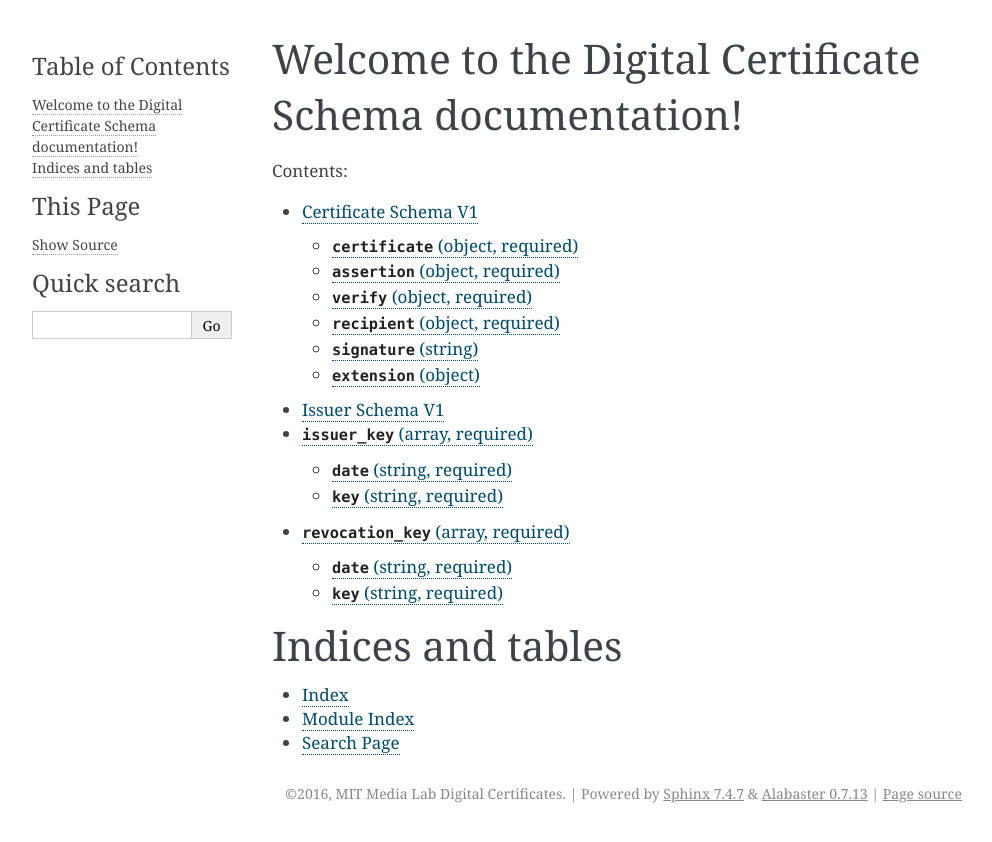
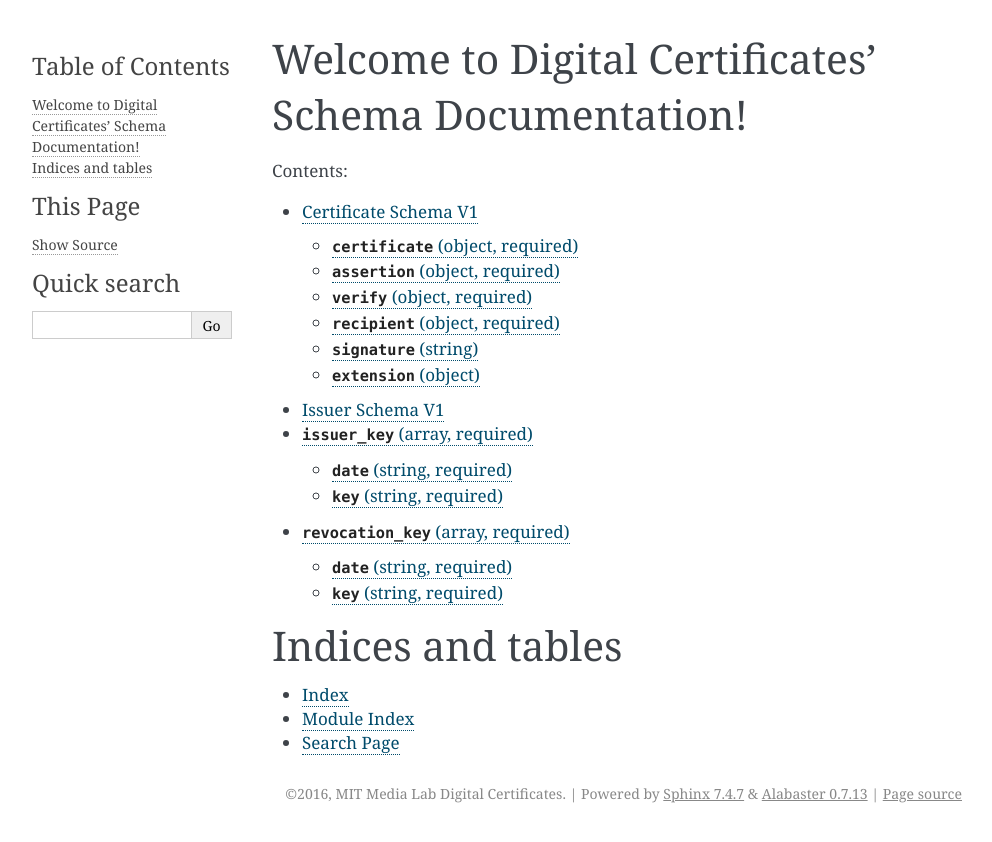
Before and after one commit to 1EdTech/cert-schema, a Sphinx documentation site: the page built from docs/index.rst, in a window 1280 px wide. Shown: the top 842 px of the page, without its empty margins (148-1140 px from the left). Built offline with Sphinx 7.4.7, drawn with Linux system fonts in a browser that asks for light colours; formulas are drawn with MathJax 3.

Commit message:
update docs

```diff
--- a/docs/conf.py
+++ b/docs/conf.py
@@ -2,7 +2,7 @@
 # -*- coding: utf-8 -*-
 #
 # schema documentation build configuration file, created by
-# sphinx-quickstart on Tue May 24 10:17:44 2016.
+# sphinx-quickstart on Tue May 24 12:22:51 2016.
 #
 # This file is execfile()d with the current directory set to its
 # containing dir.
@@ -33,6 +33,8 @@ from recommonmark.parser import CommonMarkParser
 extensions = [
     'sphinx.ext.intersphinx',
     'sphinx.ext.todo',
+    'sphinx.ext.coverage',
+    'sphinx.ext.imgmath',
     'sphinx.ext.viewcode',
     'sphinx.ext.githubpages',
 ]
@@ -119,7 +121,7 @@ todo_include_todos = True
 
 # The theme to use for HTML and HTML Help pages.  See the documentation for
 # a list of builtin themes.
-#html_theme = 'alabaster'
+html_theme = 'alabaster'
 
 # Theme options are theme-specific and customize the look and feel of a theme
 # further.  For a list of options available for each theme, see the
@@ -235,7 +237,7 @@ latex_elements = {
 # (source start file, target name, title,
 #  author, documentclass [howto, manual, or own class]).
 latex_documents = [
-    (master_doc, 'schema.tex', 'Schema Documentation',
+    (master_doc, 'schema.tex', 'schema Documentation',
      'MIT Media Lab Digital Certificates', 'manual'),
 ]
 
@@ -279,7 +281,7 @@ man_pages = [
 # (source start file, target name, title, author,
 #  dir menu entry, description, category)
 texinfo_documents = [
-    (master_doc, 'schema', 'Schema Documentation',
+    (master_doc, 'schema', 'schema Documentation',
      author, 'schema', 'One line description of project.',
      'Miscellaneous'),
 ]
--- a/docs/index.rst
+++ b/docs/index.rst
@@ -1,10 +1,10 @@
-.. digital-certificates-schema documentation master file, created by
-   sphinx-quickstart on Tue May 24 10:17:44 2016.
+.. schema documentation master file, created by
+   sphinx-quickstart on Tue May 24 12:22:51 2016.
    You can adapt this file completely to your liking, but it should at least
    contain the root `toctree` directive.
 
-Welcome to the Digital Certificate Schema documentation!
-========================================================
+Welcome to Digital Certificates' Schema Documentation!
+======================================================
 
 Contents:
 
@@ -14,8 +14,6 @@ Contents:
    certificate-schema-v1-1
    issuer-schema-v1-1
 
-
-
 Indices and tables
 ==================
 
```
